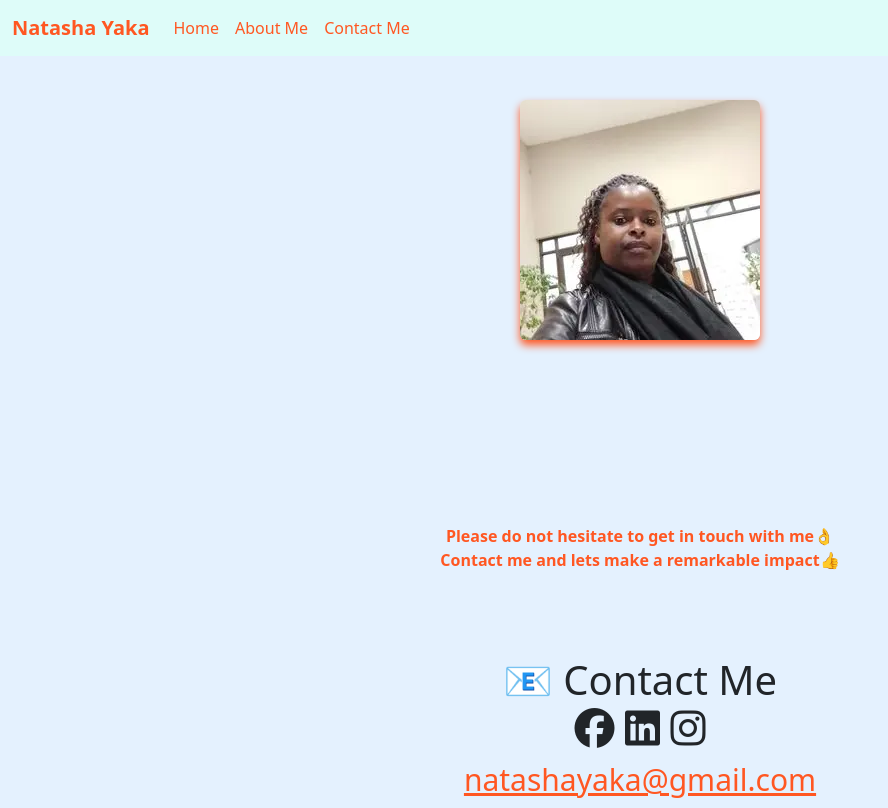
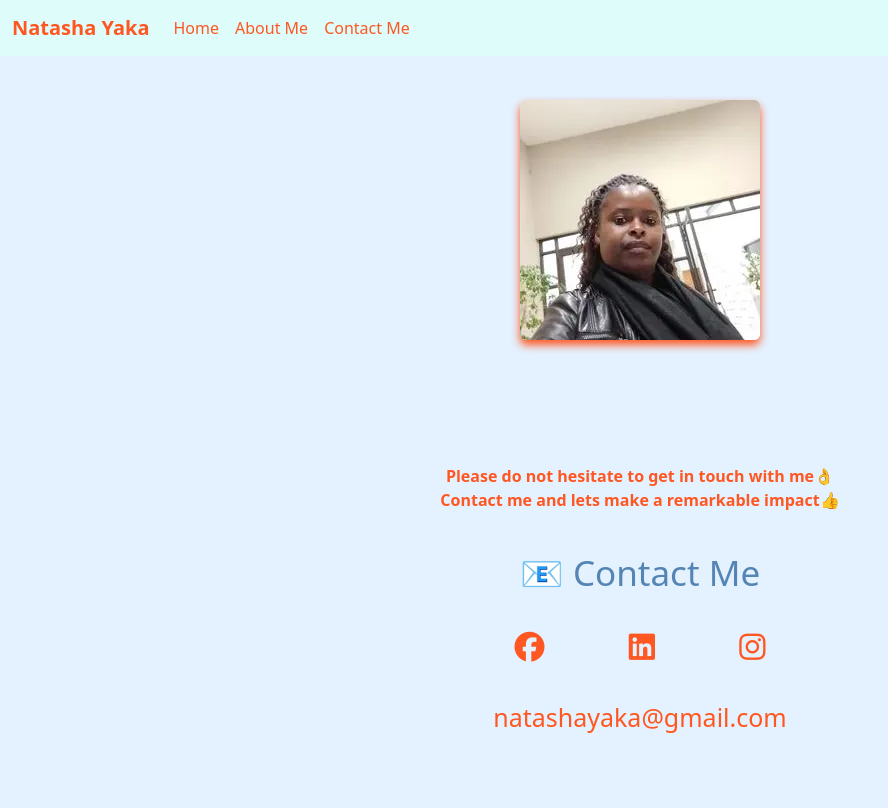
Before and after one commit to Tash2911/First-Responsive-Project, a website: page contact.html in a window 1280 px wide. Shown: the whole page, without its empty margins (0-888 px from the left). Drawn offline with nearby package versions, Linux system fonts and the light colour scheme.

Commit message:
edited social links and contact page

```diff
--- a/contact.html
+++ b/contact.html
@@ -95,16 +95,30 @@
     <h2 id="contact" class="contact-2">
       📧 Contact Me
       <br />
-      <i class="fa-brands fa-facebook"></i>
-      <i class="fa-brands fa-linkedin"></i>
-      <i class="fa-brands fa-instagram"></i>
+      </h2>
+      <footer>
+      <div class="social-links">
+        <a href="https://www.facebook.com/natasha.yaka"
+          ><i class="fa-brands fa-facebook"></i
+        ></a>
+        <a href="www.linkedin.com/in/natasha-yaka-240332217"
+          ><i class="fa-brands fa-linkedin"></i
+        ></a>
+        <a href="https://www.instagram.com/yakanatasha/">
+          <i class="fa-brands fa-instagram"></i
+        ></a>
         <br />
+        </footer>
+        </div>
+        <div>
         <a
           href="/mailto:natashayaka@gmailcom"
           class="mail"
           title="my email address"
           >natashayaka@gmail.com</a
         >
-    </h2>
+
+      </div>
+
   </body>
 </html>
--- a/style.css
+++ b/style.css
@@ -81,12 +81,21 @@ h2 {
 }
 
 .contact-2 {
-  font-size: 40px;
+  font-size: 35px;
+  color: #5585b5;
 }
 
 .mail {
-  font-size: 30px;
+  font-size: 25px;
   color: #ff5722;
+  margin: 0 auto;
+  text-decoration: none;
+  display: flex;
+  justify-content: center;
+}
+
+.mail:hover {
+  color: #5585b5;
 }
 
 #resume {
@@ -133,6 +142,10 @@ h4 {
   color: #ff5722;
 }
 
+#nav-link:hover {
+  color: #5585b5;
+}
+
 .favourite {
   margin-top: 30px;
 }
@@ -149,7 +162,24 @@ h4 {
 .contact-paragraph {
   text-align: center;
   color: #ff5722;
-  margin: 60px;
+
+}
+
+.social-links a {
+  margin: 0 20px;
+  color: #ff5722;
+  padding: 20px;
+  font-size: 30px;
+}
+
+.social-links a:hover {
+  color: #5585b5;
+}
+
+footer {
+  margin: 30px;
+  display: flex;
+  justify-content: center;
 }
 
 @media (max-Width: 350px) {
```
Lines whose indentation alone changed are shown as unchanged.
